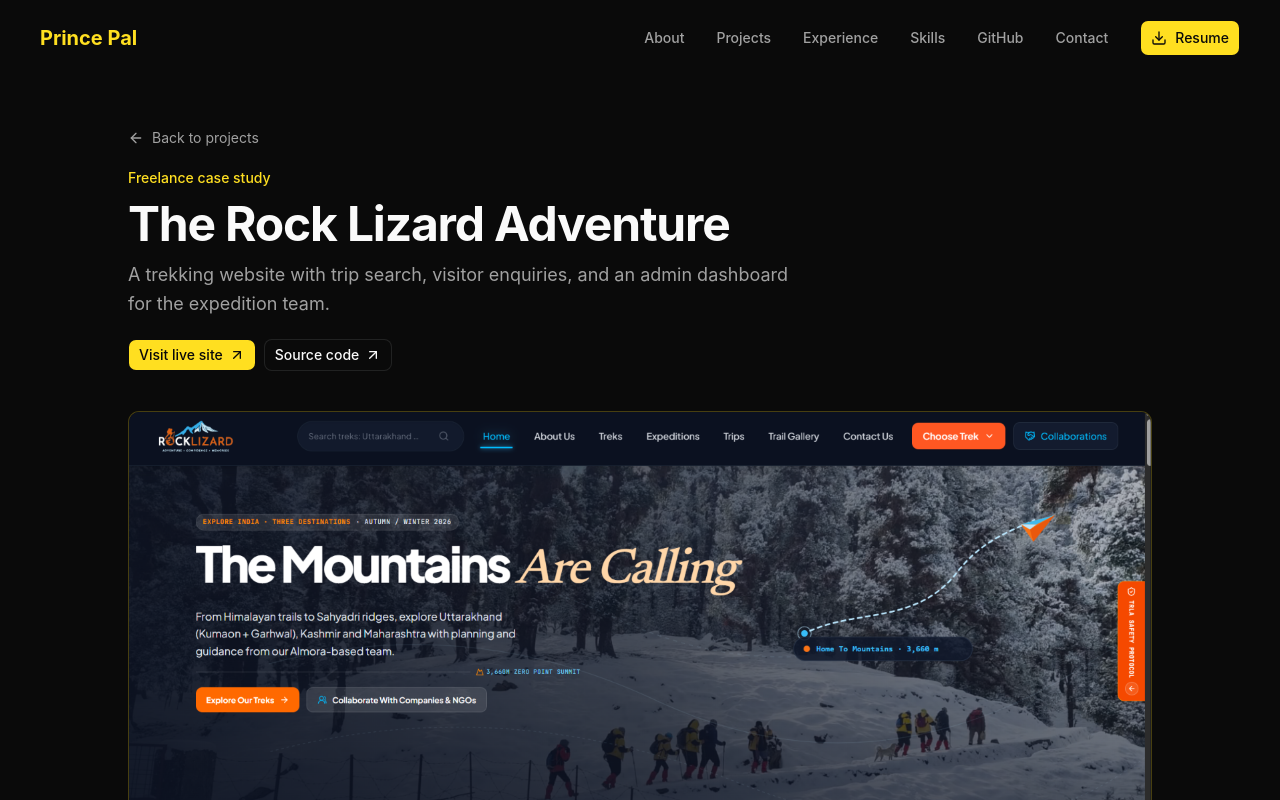
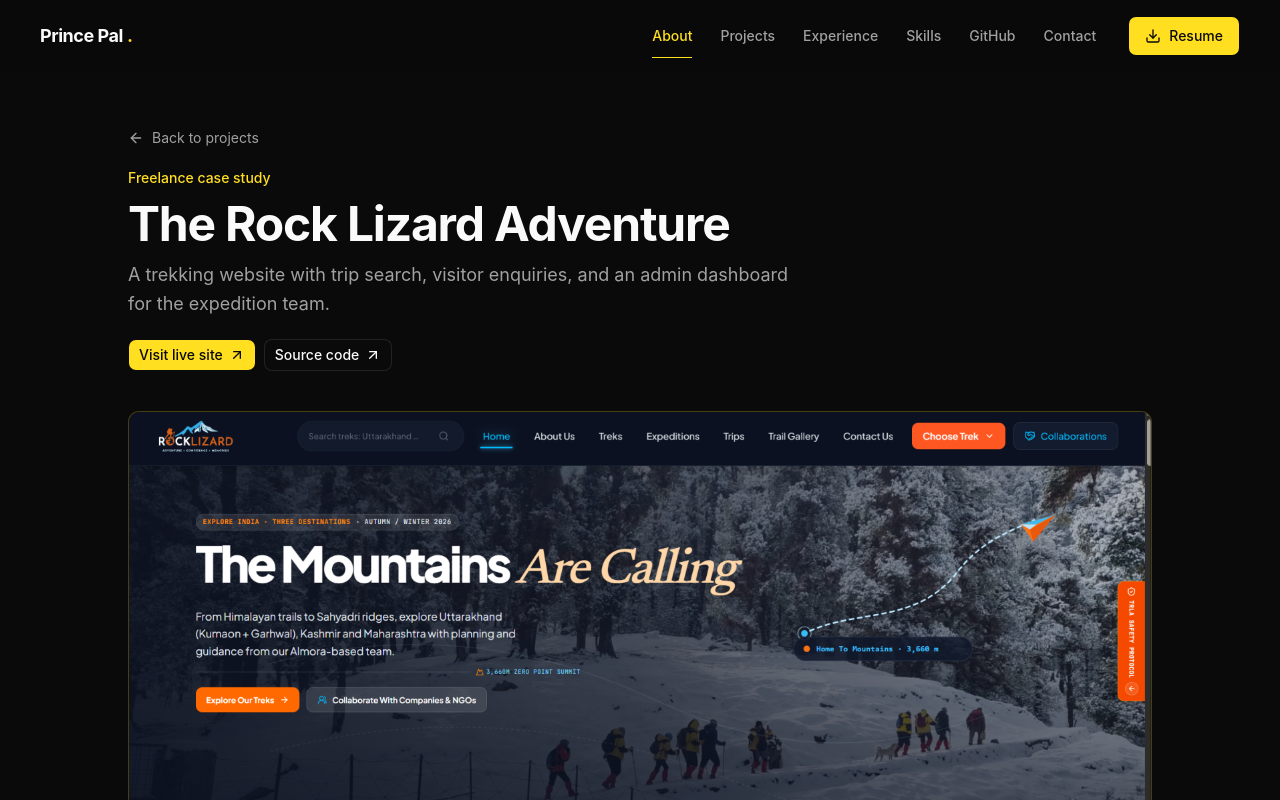
Before and after one commit to princepal09/Portfolio_Prince, a Next.js app: page /projects/rock-lizard-adventure in a window 1280 px wide. Shown: the top 800 px of the page. Built offline with nearby package versions, Linux system fonts and the light colour scheme.

Commit message:
Update metadata and improve header functionality; refine profile details

```diff
--- a/src/app/layout.tsx
+++ b/src/app/layout.tsx
@@ -7,10 +7,29 @@ import { Footer } from "@/components/Layout/Footer";
 import { PortfolioMotion } from "@/components/PortfolioMotion";
 import "./globals.css";
 
+const pageTitle = `${profile.name} | ${profile.role}`;
+const pageDescription = `Portfolio of ${profile.name}, a ${profile.role.toLowerCase()} building web apps and APIs with React, Next.js, Node.js, and PostgreSQL. Explore selected projects, experience, and GitHub activity.`;
+
 export const metadata: Metadata = {
-  title: `${profile.name} | ${profile.role}`,
-  description: `Explore ${profile.name}’s projects, experience, skills, and GitHub activity.`,
-  twitter: { card: "summary_large_image" },
+  metadataBase: new URL("https://princepal.vercel.app"),
+  title: pageTitle,
+  description: pageDescription,
+  alternates: { canonical: "/" },
+  openGraph: {
+    type: "website",
+    locale: "en_IN",
+    url: "/",
+    siteName: profile.name,
+    title: pageTitle,
+    description: pageDescription,
+    images: [{ url: "/opengraph-image", width: 1200, height: 630, alt: pageTitle }],
+  },
+  twitter: {
+    card: "summary_large_image",
+    title: pageTitle,
+    description: pageDescription,
+    images: ["/opengraph-image"],
+  },
 };
 
 export default function RootLayout({ children }: LayoutProps<"/">) {
--- a/src/components/HeroOrnament.tsx
+++ b/src/components/HeroOrnament.tsx
@@ -10,9 +10,9 @@ export function HeroOrnament() {
     const visual = canvas?.closest("[data-hero-visual]");
     if (!canvas || !visual) return;
 
-    const animated = window.matchMedia(
-      "(min-width: 768px) and (pointer: fine) and (prefers-reduced-motion: no-preference)",
-    );
+    // Keep the ornament moving on touch screens too, while respecting the
+    // visitor's system motion preference and pausing when it leaves the viewport.
+    const animated = window.matchMedia("(prefers-reduced-motion: no-preference)");
     let disposed = false;
     let loading = false;
     let updateAnimation: (() => void) | undefined;
--- a/src/components/Layout/Header.tsx
+++ b/src/components/Layout/Header.tsx
@@ -1,6 +1,6 @@
 "use client";
 
-import { useEffect, useState } from "react";
+import { useEffect, useRef, useState } from "react";
 import { Button } from "@/components/ui/button";
 import { Download, Menu, X } from "lucide-react";
 import Link from "next/link";
@@ -8,91 +8,152 @@ import { motion, AnimatePresence } from "framer-motion";
 import { navigation, profile, siteLinks } from "@/constants";
 
 const Header = () => {
-  const [isMobileMenuOpen, setIsMobileMenuOpen] = useState<boolean>(false);
-  const [isScrolled, setIsScrolled] = useState<boolean>(false);
+  const [isMobileMenuOpen, setIsMobileMenuOpen] = useState(false);
+  const [isScrolled, setIsScrolled] = useState(false);
+  const [activeSection, setActiveSection] = useState(navigation[0]?.id ?? "");
+  const headerRef = useRef<HTMLElement>(null);
 
   useEffect(() => {
-    const handleScroll = () => {
-      setIsScrolled(window.scrollY > 50);
+    const sections = navigation
+      .map(({ id }) => document.getElementById(id))
+      .filter((section): section is HTMLElement => section !== null);
+    let frame = 0;
+    const updateHeader = () => {
+      cancelAnimationFrame(frame);
+      frame = requestAnimationFrame(() => {
+        setIsScrolled(window.scrollY > 24);
+
+        // Track the section that has reached the upper-middle reading position.
+        // This avoids stale active links when sections have very different heights.
+        const marker = Math.min(window.innerHeight * 0.35, 300);
+        const currentSection = [...sections]
+          .reverse()
+          .find((section) => section.getBoundingClientRect().top <= marker);
+        if (currentSection) setActiveSection(currentSection.id);
+      });
     };
 
-    window.addEventListener("scroll", handleScroll);
-    return () => window.removeEventListener("scroll", handleScroll);
+    updateHeader();
+    window.addEventListener("scroll", updateHeader, { passive: true });
+    window.addEventListener("resize", updateHeader);
+
+    return () => {
+      cancelAnimationFrame(frame);
+      window.removeEventListener("scroll", updateHeader);
+      window.removeEventListener("resize", updateHeader);
+    };
   }, []);
 
+  useEffect(() => {
+    if (!isMobileMenuOpen) return;
+    const handleKeyDown = (event: KeyboardEvent) => {
+      if (event.key === "Escape") setIsMobileMenuOpen(false);
+    };
+    const handlePointerDown = (event: PointerEvent) => {
+      if (!headerRef.current?.contains(event.target as Node)) setIsMobileMenuOpen(false);
+    };
+    document.addEventListener("keydown", handleKeyDown);
+    document.addEventListener("pointerdown", handlePointerDown);
+    return () => {
+      document.removeEventListener("keydown", handleKeyDown);
+      document.removeEventListener("pointerdown", handlePointerDown);
+    };
+  }, [isMobileMenuOpen]);
+
+  const closeMobileMenu = () => setIsMobileMenuOpen(false);
+  const linkClass = (id: string) =>
+    `relative py-2 text-sm font-medium transition-colors hover:text-primary focus-visible:outline-none focus-visible:ring-2 focus-visible:ring-primary/60 ${
+      activeSection === id ? "text-primary" : "text-muted-foreground"
+    }`;
+
   return (
-    <header  className={`fixed  top-0 right-0 left-0 z-50 transition-all duration-300 ${isScrolled ? "bg-background/80 backdrop-blur-md border-b" : ""}`  }>
-      <div className="container py-5  mx-auto px-5 sm:px-10">
-        <div className="flex items-center justify-between">
-          <Link href={siteLinks.home} className="text-xl font-bold text-primary">
+    <header
+      ref={headerRef}
+      className={`fixed inset-x-0 top-0 z-50 border-b transition-all duration-300 ${
+        isScrolled
+          ? "border-border/70 bg-background/90 shadow-sm shadow-black/5 backdrop-blur-xl"
+          : "border-transparent bg-background/65 backdrop-blur-md"
+      }`}
+    >
+      <div className="container mx-auto px-5 sm:px-10">
+        <div className="flex h-16 items-center justify-between sm:h-[4.5rem]">
+          <Link
+            href={siteLinks.home}
+            onClick={closeMobileMenu}
+            className="rounded-sm text-lg font-bold tracking-tight text-foreground transition-colors hover:text-primary focus-visible:outline-none focus-visible:ring-2 focus-visible:ring-primary/60"
+          >
             {profile.name}
+            <span className="ml-1 text-primary" aria-hidden="true">.</span>
           </Link>
 
-          {/* Desktop Menu  */}
-
-          <nav className="hidden lg:flex items-center gap-8" aria-label="Primary">
+          <nav className="hidden items-center gap-7 lg:flex" aria-label="Primary">
             {navigation.map(({ id, label }) => (
               <a
-                className="text-sm font-medium text-muted-foreground hover:text-primary transition-colors"
+                className={linkClass(id)}
                 key={id}
                 href={`${siteLinks.home}#${id}`}
+                aria-current={activeSection === id ? "location" : undefined}
               >
                 {label}
+                <span
+                  className={`absolute inset-x-0 -bottom-1 h-px origin-left bg-primary transition-transform duration-200 ${
+                    activeSection === id ? "scale-x-100" : "scale-x-0"
+                  }`}
+                  aria-hidden="true"
+                />
               </a>
             ))}
 
-            <Button asChild variant="default" size="lg" className="gap-2">
+            <Button asChild variant="default" size="lg" className="ml-1 h-10 gap-2 px-4">
               <a href={profile.resumeUrl} download>
-                <Download className="w-4 h-4" />
+                <Download className="size-4" />
                 Resume
               </a>
             </Button>
           </nav>
 
-          {/* Mobile Menu Button  */}
           <Button
-            variant={"ghost"}
-            size={"icon"}
+            variant="ghost"
+            size="icon-lg"
             className="lg:hidden"
-            aria-label={isMobileMenuOpen ? "Close menu" : "Open menu"}
+            aria-label={isMobileMenuOpen ? "Close navigation menu" : "Open navigation menu"}
             aria-expanded={isMobileMenuOpen}
-            onClick={() => setIsMobileMenuOpen((prev) => !prev)}
+            aria-controls="mobile-navigation"
+            onClick={() => setIsMobileMenuOpen((open) => !open)}
           >
-            {isMobileMenuOpen ? (
-              <X className="w-5 h-5" />
-            ) : (
-              <Menu className="w-5 h-5" />
-            )}
+            {isMobileMenuOpen ? <X className="size-5" /> : <Menu className="size-5" />}
           </Button>
         </div>
       </div>
 
-      {/* Mobile Menu */}
-
-      <AnimatePresence>
+      <AnimatePresence initial={false}>
         {isMobileMenuOpen && (
           <motion.div
+            id="mobile-navigation"
             initial={{ opacity: 0, height: 0 }}
             animate={{ opacity: 1, height: "auto" }}
             exit={{ opacity: 0, height: 0 }}
-            className="lg:hidden border-t mt-3 bg-background"
+            transition={{ duration: 0.2, ease: "easeOut" }}
+            className="overflow-hidden border-t border-border/70 bg-background/95 backdrop-blur-xl lg:hidden"
           >
-            <nav className="container mx-auto px-4 py-4 flex flex-col gap-4" aria-label="Primary">
+            <nav className="container mx-auto flex flex-col gap-1 px-5 py-3 sm:px-10" aria-label="Mobile primary">
               {navigation.map(({ id, label }) => (
                 <a
-                  className="text-sm font-medium text-muted-foreground hover:text-primary transition-all"
+                  className={`${linkClass(id)} rounded-md px-3 ${
+                    activeSection === id ? "bg-primary/10" : "hover:bg-muted/70"
+                  }`}
                   key={id}
-                  onClick={() => setIsMobileMenuOpen(false)}
+                  onClick={closeMobileMenu}
                   href={`${siteLinks.home}#${id}`}
+                  aria-current={activeSection === id ? "location" : undefined}
                 >
                   {label}
                 </a>
               ))}
-
-              <Button asChild variant="default" size="sm" className="gap-2">
-                <a href={profile.resumeUrl} download>
-                  <Download className="w-4 h-4" />
-                  Resume
+              <Button asChild variant="default" size="sm" className="mt-2 h-9 gap-2">
+                <a href={profile.resumeUrl} download onClick={closeMobileMenu}>
+                  <Download className="size-4" />
+                  Download Resume
                 </a>
               </Button>
             </nav>
--- a/src/constants/index.ts
+++ b/src/constants/index.ts
@@ -5,7 +5,7 @@ const githubUsername = "princepal09";
 export const profile = {
   name: "Prince Pal",
   role: "Full Stack Developer",
-  tagline: "I build full-stack web apps, admin dashboards, and APIs.",
+  tagline: "Full-stack developer building web apps and APIs with React, Next.js, Node.js, and PostgreSQL.",
   bio: "Crafting modern web experiences with a focus on user experience and performance.",
   location: "Bhimtal, Nainital, Uttarakhand, India",
   email,
@@ -393,12 +393,12 @@ export const experiences: IExperience[] = [
     company: "Mend Solutions",
     logo: "/mend-logo.png",
     role: "Software Engineer Trainee",
-    duration: "Present",
+    duration: "Sep 15, 2026 – Present",
     current: true,
     contributions: [
-      "Contribute to a full-stack application built with PostgreSQL, Express.js, React, and Node.js.",
+      "Contribute across the frontend and backend of a full-stack application using React, Express.js, Node.js, and PostgreSQL.",
       "Work with FastAPI alongside the main application stack.",
-      "Help deploy applications to a virtual private server (VPS).",
+      "Assist with deploying applications to a virtual private server (VPS).",
     ],
     technologies: [
       "PostgreSQL",
```
